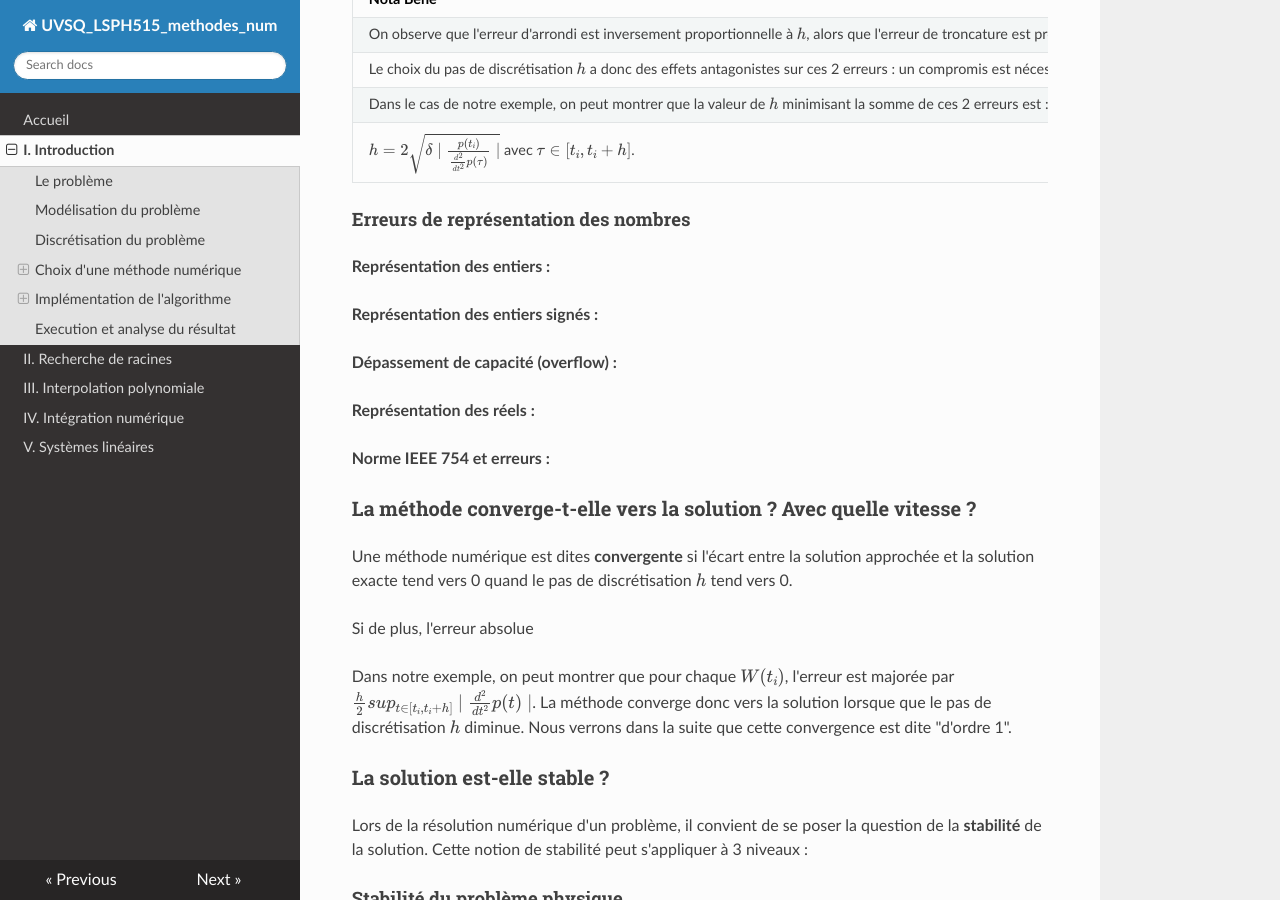
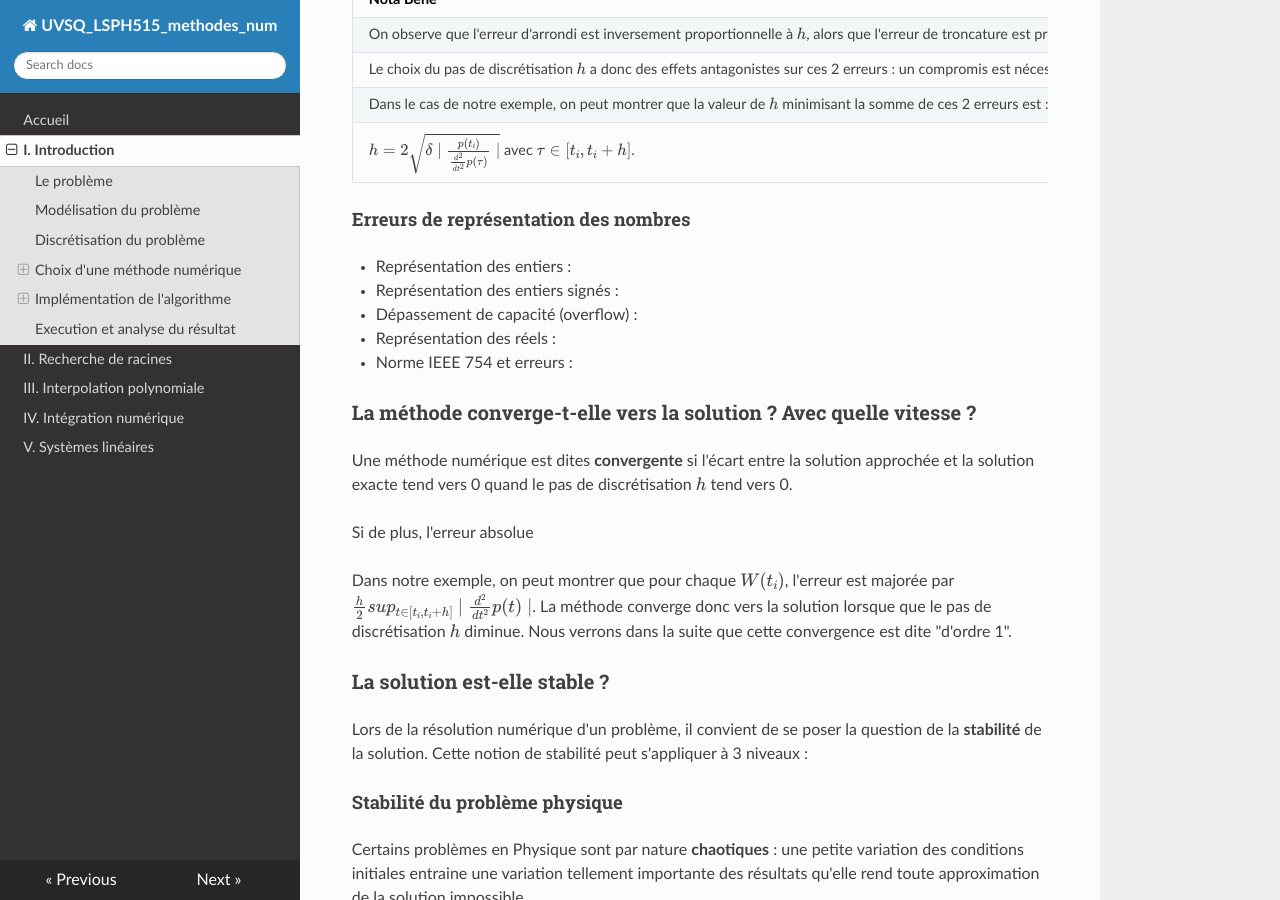
Before and after one commit to NicOudart/UVSQ_LSPH515_methodes_num, an MkDocs documentation site: the page built from docs/Chap1_Introduction.md, in a window 1280 px wide and 900 px high, scrolled down 4323 px. Built offline with MkDocs 1.6.1, drawn with Linux system fonts in a browser that asks for light colours; nearby versions of some CDN libraries.

Commit message:
-Minor fix of Chapter 1.

```diff
--- a/docs/Chap1_Introduction.md
+++ b/docs/Chap1_Introduction.md
@@ -155,15 +155,15 @@ On remarque que l'erreur d'arrondi sur $f(t_i)$ a été propagée par les diffé
 
 #### Erreurs de représentation des nombres
 
-**Représentation des entiers :**
+- Représentation des entiers :
 
-**Représentation des entiers signés :**
+- Représentation des entiers signés :
 
-**Dépassement de capacité (overflow) :**
+- Dépassement de capacité (overflow) :
 
-**Représentation des réels :**
+- Représentation des réels :
 
-**Norme IEEE 754 et erreurs :**
+- Norme IEEE 754 et erreurs :
 
 ### La méthode **converge**-t-elle vers la solution ? Avec quelle vitesse ?
 
```
